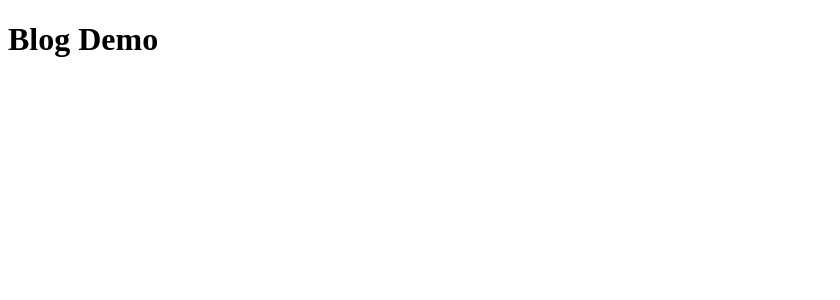
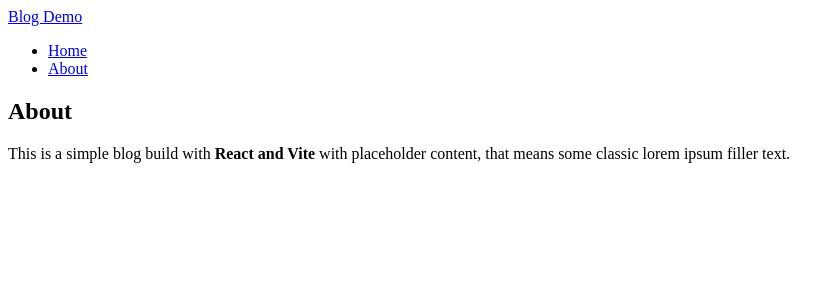
Before and after one commit to GiovanniEliasDaRosa/blog-demo, a React (Vite) app: page /blog-demo/about in a window 1280 px wide. Shown: the top 300 px of the page, without its empty margins (0-840 px from the left). Built offline with nearby package versions, Linux system fonts and the light colour scheme.

Commit message:
feat(router): add basic router, header and pages
Set up React Router with Home, About and 404 page routes
Implement top header with navigation links (no CSS)

```diff
--- a/src/App.jsx
+++ b/src/App.jsx
@@ -1,7 +1,22 @@
+import { BrowserRouter, Route, Routes } from "react-router";
+import HomePage from "./pages/HomePage/HomePage";
+import AboutPage from "./pages/AboutPage/AboutPage";
+import NotFoundPage from "./pages/NotFoundPage/NotFoundPage";
+import Header from "./components/Header/Header";
+
 function App() {
   return (
     <>
-      <h1>Blog Demo</h1>
+      <BrowserRouter basename="/blog-demo">
+        <Header />
+
+        <Routes>
+          <Route path="/" element={<HomePage />} />
+          <Route path="/about" element={<AboutPage />} />
+
+          <Route path="*" element={<NotFoundPage />} />
+        </Routes>
+      </BrowserRouter>
     </>
   );
 }
--- /dev/null
+++ b/src/components/Header/Header.jsx
@@ -0,0 +1,23 @@
+import { Link } from "react-router";
+import styles from "./Header.module.css";
+
+export default function Header() {
+  return (
+    <header>
+      <nav>
+        <Link to={"/"} className={styles.home}>
+          Blog Demo
+        </Link>
+
+        <ul>
+          <li>
+            <Link to={"/"}>Home</Link>
+          </li>
+          <li>
+            <Link to={"/about"}>About</Link>
+          </li>
+        </ul>
+      </nav>
+    </header>
+  );
+}
--- /dev/null
+++ b/src/pages/AboutPage/AboutPage.jsx
@@ -0,0 +1,13 @@
+import styles from "./AboutPage.module.css";
+
+export default function AboutPage() {
+  return (
+    <>
+      <h2>About</h2>
+      <p>
+        This is a simple blog build with <strong>React and Vite</strong> with placeholder content,
+        that means some classic lorem ipsum filler text.
+      </p>
+    </>
+  );
+}
--- /dev/null
+++ b/src/pages/HomePage/HomePage.jsx
@@ -0,0 +1,9 @@
+import styles from "./HomePage.module.css";
+
+export default function HomePage() {
+  return (
+    <>
+      <h2>Home</h2>
+    </>
+  );
+}
--- /dev/null
+++ b/src/pages/NotFoundPage/NotFoundPage.jsx
@@ -0,0 +1,10 @@
+import styles from "./NotFoundPage.module.css";
+
+export default function NotFoundPage() {
+  return (
+    <>
+      <h1>404</h1>
+      <p>Oops! The page you're looking for does not exist.</p>
+    </>
+  );
+}
```
Also changed, not shown: src/components/Header/Header.module.css (added), src/pages/AboutPage/AboutPage.module.css (added), src/pages/HomePage/HomePage.module.css (added), src/pages/NotFoundPage/NotFoundPage.module.css (added).
